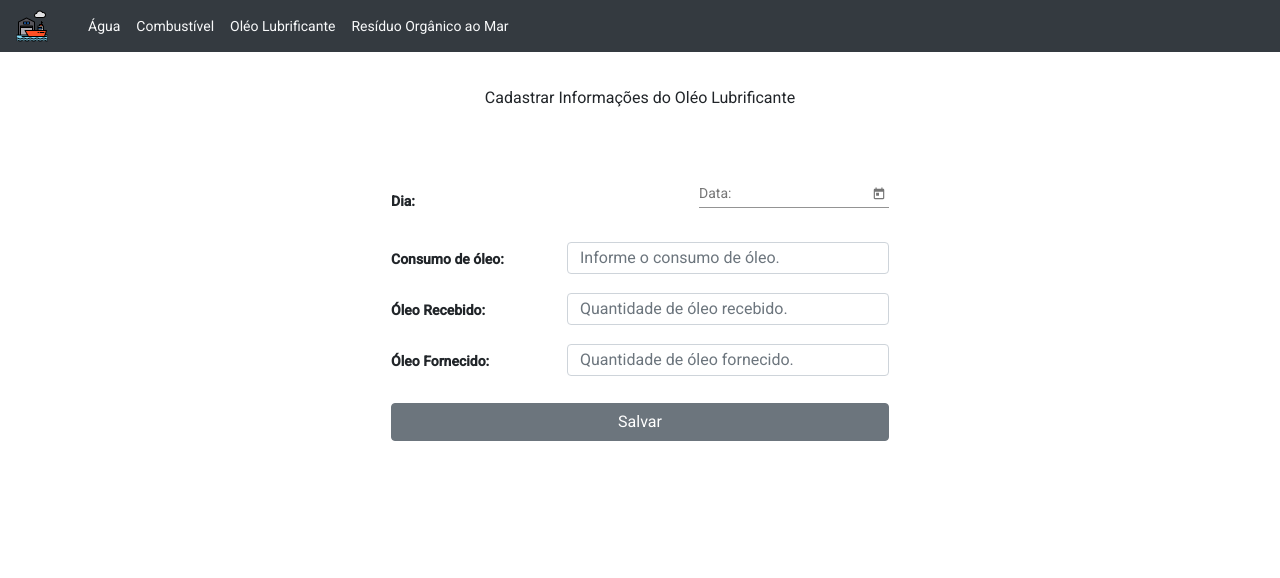
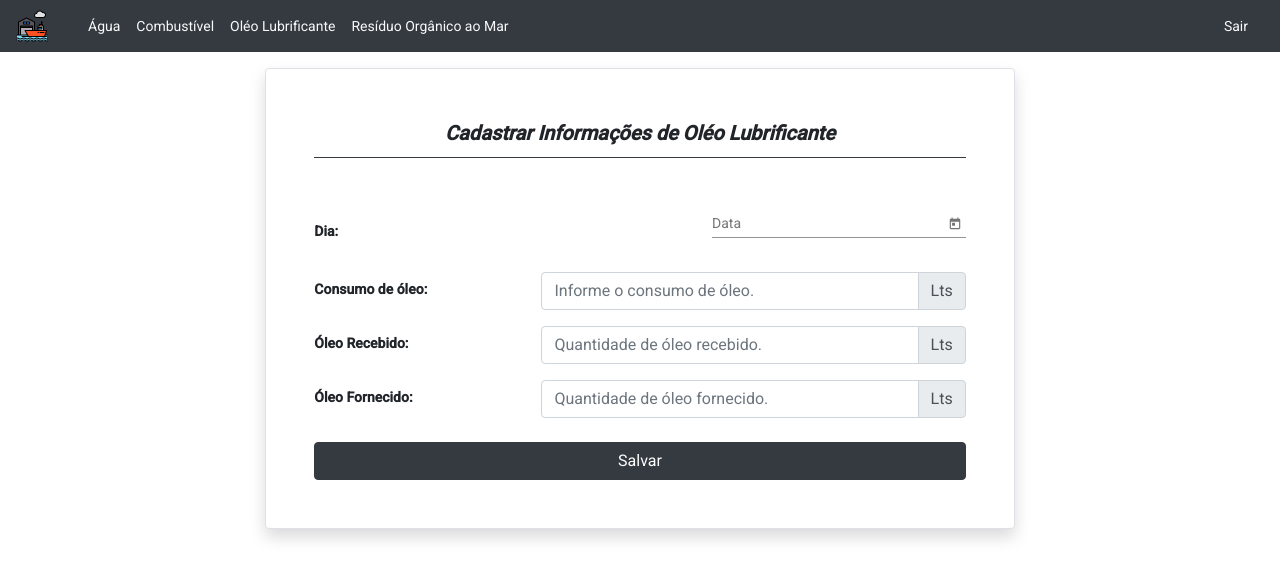
Before and after one commit to CarlosJunior96/web-sistema-porto, an Angular app: page /oleo-lubrificante-navio in a window 1280 px wide. Shown: the top 578 px of the page. Built offline with nearby package versions, Linux system fonts and the light colour scheme.

Commit message:
Ajustado formulário e configurados html e bootstrap

```diff
--- a/src/app/consumo-combustivel/consumo-combustivel.component.html
+++ b/src/app/consumo-combustivel/consumo-combustivel.component.html
@@ -1,11 +1,11 @@
 <app-template-menu></app-template-menu>
-<div class="container p-4 font-weight-bold">
-  <div class="mb-5 pt-2">
-    <h3 class="text-center">Cadastrar Informações do Combustível</h3>
+<div class="container p-2 font-weight-bold">
+  <div class="col-md-8 mt-2 p-5 offset-md-2 border rounded bg-white shadow">
+  <div class="mb-5">
+    <h2 class="text-center font-weight-bold font-italic text bg-transparent border-bottom border-dark pb-2">Cadastrar Informações do Combustível</h2>
   </div>
   <form (ngSubmit)="criarConsumoCombustivel()" [formGroup]="combustivelForm">
-  <div class="col-md-6 mt-2 p-4 offset-md-3 bg-transparent">
-    <div class="form-group row">
+    <div class="form-group row pt-2">
       <label class="col-sm-7 col-form-label">Dia: </label>
       <mat-form-field class="col-sm-5" style="top: -15px">
         <mat-label>Data</mat-label>
@@ -23,29 +23,37 @@
           </mat-option>
         </mat-select>
       </div>
-
     </div>
       <div class="form-group row">
         <label class="col-sm-6 col-form-label">Consumo de Combustível: </label>
-        <div class="col-sm-6">
+        <div class="col-sm-6 input-group">
           <input type="text" class="form-control" placeholder="Qtd. consumo de combustível." formControlName="consumoCombustivel">
+          <div class="input-group-append">
+            <span class="input-group-text bg">m3</span>
+          </div>
         </div>
       </div>
       <div class="form-group row">
         <label class="col-sm-6 col-form-label">Combustivel Recebido: </label>
-        <div class="col-sm-6">
+        <div class="col-sm-6 input-group">
           <input type="text" class="form-control" placeholder="Qtd. combustível recebido." formControlName="qtdCombustivelRecebido">
+          <div class="input-group-append">
+            <span class="input-group-text bg">m3</span>
+          </div>
         </div>
       </div>
       <div class="form-group row">
         <label class="col-sm-6 col-form-label">Combustível Fornecido:</label>
-        <div class="col-sm-6">
+        <div class="col-sm-6 input-group">
           <input type="text" class="form-control" placeholder="Qtd. combustível fornecido." formControlName="qtdCombustivelFornecido">
+          <div class="input-group-append">
+            <span class="input-group-text bg">m3</span>
+          </div>
         </div>
       </div>
-      <button type="submit" class="btn btn-block btn-secondary mt-4">
+      <button type="submit" class="btn btn-block btn-dark mt-4">
         Salvar
       </button>
+  </form>
   </div>
-  </form>
 </div>
--- a/src/app/consumo-oleo/consumo-oleo.component.html
+++ b/src/app/consumo-oleo/consumo-oleo.component.html
@@ -1,16 +1,16 @@
 
 <app-template-menu></app-template-menu>
 
-<div class="container p-4 font-weight-bold">
-    <div class="mb-5 pt-2">
-      <h3 class="text-center">Cadastrar Informações do Oléo Lubrificante</h3>
+<div class="container p-2 font-weight-bold">
+  <div class="col-md-8 mt-2 p-5 offset-md-2 border rounded bg-white shadow">
+    <div class="mb-5">
+      <h2 class="text-center font-weight-bold font-italic text bg-transparent border-bottom border-dark pb-2">Cadastrar Informações de Oléo Lubrificante</h2>
     </div>
     <form (ngSubmit)="criarConsumoOleo()" [formGroup]="oleoForm">
-      <div class="col-md-6 mt-2 p-4 offset-md-3 bg-transparent">
-        <div class="form-group row">
+        <div class="form-group row pt-2">
           <label class="col-sm-7 col-form-label">Dia: </label>
           <mat-form-field class="col-sm-5" style="top: -15px">
-            <mat-label>Data: </mat-label>
+            <mat-label>Data</mat-label>
             <input matInput [matDatepicker]="picker" formControlName="data" readonly>
             <mat-datepicker-toggle matSuffix [for]="picker"></mat-datepicker-toggle>
             <mat-datepicker #picker></mat-datepicker>
@@ -18,25 +18,34 @@
         </div>
         <div class="form-group row div-datepicker-mt">
           <label class="col-sm-4 col-form-label">Consumo de óleo: </label>
-          <div class="col-sm-8">
+          <div class="col-sm-8 input-group">
             <input type="text" class="form-control" placeholder="Informe o consumo de óleo." formControlName="consumoOleo">
+            <div class="input-group-append">
+              <span class="input-group-text bg">Lts</span>
+            </div>
           </div>
         </div>
         <div class="form-group row">
           <label class="col-sm-4 col-form-label">Óleo Recebido: </label>
-          <div class="col-sm-8">
+          <div class="col-sm-8 input-group">
             <input type="text" class="form-control" placeholder="Quantidade de óleo recebido." formControlName="qtdOleoRecebido">
+            <div class="input-group-append">
+              <span class="input-group-text bg">Lts</span>
+            </div>
           </div>
         </div>
         <div class="form-group row">
           <label class="col-sm-4 col-form-label">Óleo Fornecido:</label>
-          <div class="col-sm-8">
+          <div class="col-sm-8 input-group">
             <input type="text" class="form-control" placeholder="Quantidade de óleo fornecido." formControlName="qtdOleoFornecido">
+            <div class="input-group-append">
+              <span class="input-group-text bg">Lts</span>
+            </div>
           </div>
         </div>
-        <button type="submit" class="btn btn-block btn-secondary mt-4">
+        <button type="submit" class="btn btn-block btn-dark mt-4">
           Salvar
         </button>
-      </div>
     </form>
   </div>
+</div>
--- a/src/app/inicio/inicio.component.html
+++ b/src/app/inicio/inicio.component.html
@@ -2,14 +2,14 @@
   <div class="vh-100  bg-dark">
     <form (ngSubmit)="procurarNavio()" [formGroup]="navioReceber">
       <div class="col-md-6 offset-md-3 p-5  padding-form-div">
-        <label class="col-sm-8 offset-sm-2 text-center text-white label-form">
-          <h1>Informe IMO do Navio</h1>
+        <label class="col-sm-8 offset-sm-2 text-center text-white label-form s">
+          <h1 class="">Informe IMO do Navio</h1>
         </label>
-        <div class="col-sm-10 offset-sm-1">
+        <div class="col-sm-12 offset-sm-0">
           <input type="text" class="form-control text-center" placeholder="0000000" formControlName="imoNavio">
         </div>
-        <div class="col-sm-10 offset-sm-1 mt-1">
-          <button type="submit" class="btn-lg btn-primary btn-block">Avançar</button>
+        <div class="col-sm-12 offset-sm-0 mt-1">
+          <button type="submit" class="btn-lg btn-secondary btn-block text-dark font-weight-bold">Avançar</button>
         </div>
       </div>
     </form>
--- a/src/app/residuo-organico-mar/residuo-organico-mar.component.html
+++ b/src/app/residuo-organico-mar/residuo-organico-mar.component.html
@@ -1,11 +1,11 @@
 <app-template-menu></app-template-menu>
-<div class="container p-4 font-weight-bold">
-  <div class="mb-5 pt-2">
-    <h2 class="text-center">Cadastrar Resíduo Orgânico ao Mar </h2>
+<div class="container p-2 font-weight-bold">
+  <div class="col-md-8 mt-2 p-5 offset-md-2 border rounded bg-white shadow">
+    <div class="mb-5">
+      <h2 class="text-center font-weight-bold font-italic text bg-transparent border-bottom border-dark pb-2">Cadastrar Resíduo Orgânico ao Mar </h2>
     </div>
     <form (ngSubmit)="criarResiduoOrganico()" [formGroup]="residuoOrganicoForm">
-    <div class="col-md-6 mt-2 p-4 offset-md-3 bg-transparent">
-      <div class="form-group row">
+        <div class="form-group row pt-2">
           <label class="col-sm-7 col-form-label">Dia: </label>
           <mat-form-field class="col-sm-5" style="top: -15px">
             <mat-label>Data</mat-label>
@@ -16,13 +16,16 @@
         </div>
         <div class="form-group row div-datepicker-mt">
           <label class="col-sm-4 col-form-label">Resíduo Organico: </label>
-        <div class="col-sm-8">
+          <div class="col-sm-8 input-group">
             <input type="text" class="form-control" placeholder="Informe QTD. resíduo orgânico" formControlName="residuoOrganico">
+            <div class="input-group-append">
+              <span class="input-group-text bg">m3</span>
+            </div>
           </div>
         </div>
         <div class="form-group row">
           <label class="col-sm-4 col-form-label">Longitude: </label>
-        <div class="col-sm-8">
+          <div class="col-sm-8 input-group">
             <input type="text" class="form-control" placeholder="Informe a longitude." formControlName="latitude">
           </div>
         </div>
@@ -32,9 +35,9 @@
             <input type="text" class="form-control" placeholder="Informe a latitude." formControlName="longitude">
           </div>
         </div>
-      <button type="submit" class="btn btn-block btn-secondary mt-4">
+        <button type="submit" class="btn btn-block btn-dark mt-4">
           Salvar
         </button>
-    </div>
     </form>
   </div>
+</div>
--- a/src/app/template-menu/template-menu.component.html
+++ b/src/app/template-menu/template-menu.component.html
@@ -5,15 +5,20 @@
     </a>
   </div>
   <a href="#" class="nav-item nav-link"></a>
-  <button type="button" class="navbar-toggler" data-toggle="collapse" data-target="#navbarCollapse">
+  <button type="button" class="navbar-toggler" data-toggle="collapse" data-target="#navbarCollapse, #navbarCollapse2">
     <span class="navbar-toggler-icon"></span>
   </button>
   <div class="collapse navbar-collapse" id="navbarCollapse">
     <div class="navbar-nav">
-      <a routerLink="/agua-navio" routerLinkActive="active" class="text-light nav-item nav-link">Água</a>
-      <a routerLink="/combustivel-navio" routerLinkActive="active" class="text-light nav-item nav-link">Combustível</a>
-      <a routerLink="/oleo-lubrificante-navio" routerLinkActive="active" class="text-light nav-item nav-link">Oléo Lubrificante</a>
-      <a routerLink="/residuo-organico-navio" routerLinkActive="active" class="text-light nav-item nav-link">Resíduo Orgânico ao Mar</a>
+      <a routerLink="/agua-navio" routerLinkActive="active-link" class="text-light nav-item nav-link active">Água</a>
+      <a routerLink="/combustivel-navio" routerLinkActive="active-link" class="text-light nav-item nav-link">Combustível</a>
+      <a routerLink="/oleo-lubrificante-navio" routerLinkActive="active-link" class="text-light nav-item nav-link">Oléo Lubrificante</a>
+      <a routerLink="/residuo-organico-navio" routerLinkActive="active-link" class="text-light nav-item nav-link">Resíduo Orgânico ao Mar</a>
     </div>
   </div>
+  <ul class="nav justify-content-end collapse navbar-collapse" id="navbarCollapse2">
+    <li class="nav-item">
+      <a routerLink="/home" routerLinkActive="active-link" class="text-light nav-item nav-link">Sair</a>
+    </li>
+  </ul>
 </nav>
--- a/src/styles.css
+++ b/src/styles.css
@@ -1,12 +1,4 @@
 @import "@angular/material/prebuilt-themes/indigo-pink.css";
-
-input{
-  max-height: 32px;
-}
-
-mat-select{
-  max-height: 35px;
-}
 
 .div-datepicker-mt{
   margin-top: -15px;
```
Also changed, not shown: src/app/consumo-agua/consumo-agua.component.html (+18 -9 lines). Lines whose indentation alone changed are shown as unchanged.
